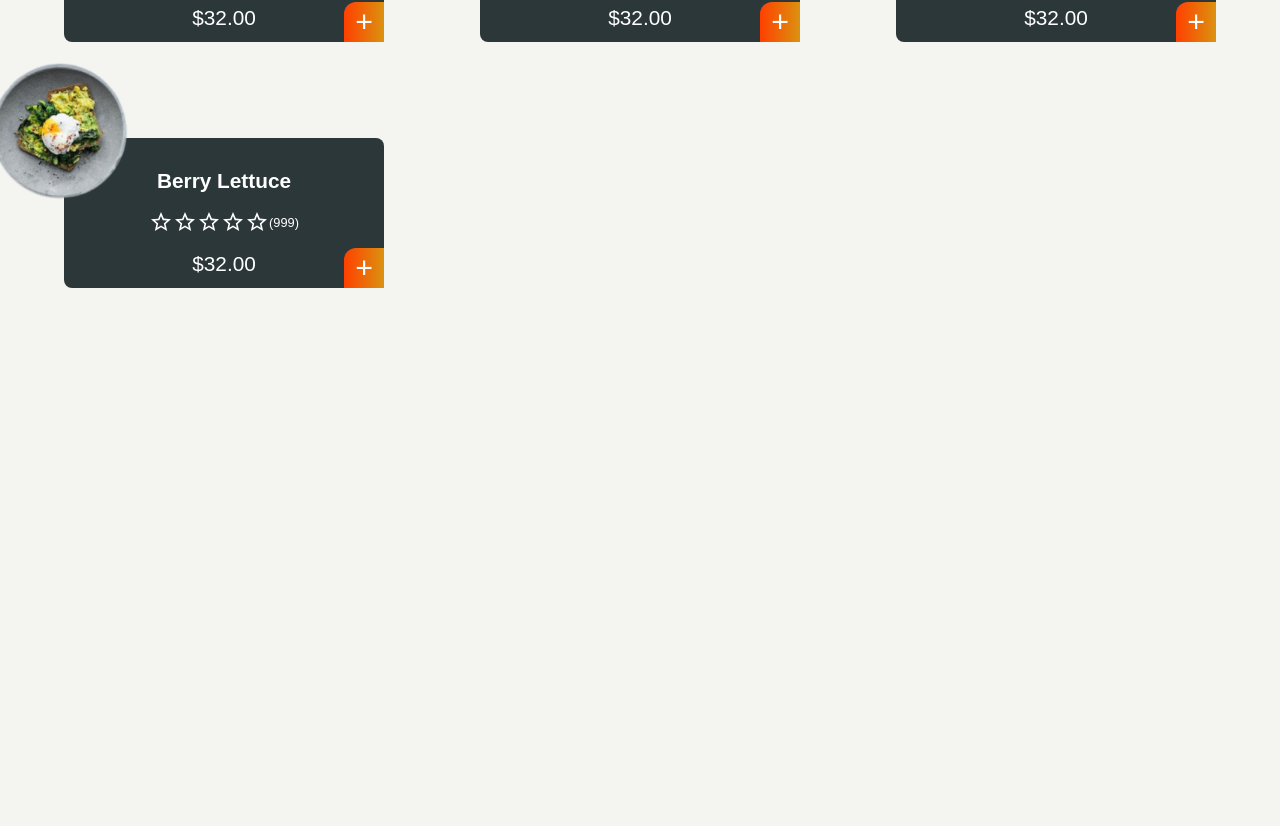
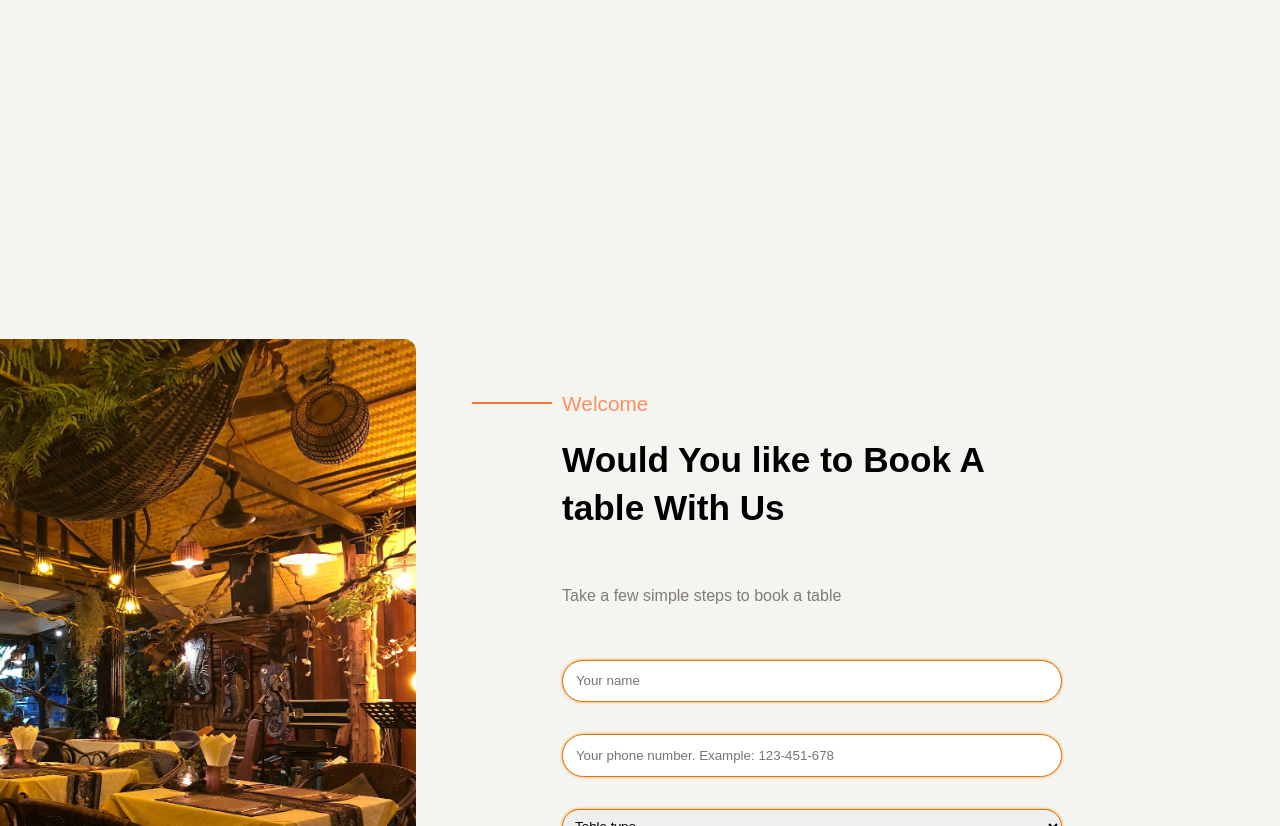
Before and after one commit to Simoon234/food_fe, a React (Create React App) app: page / in a window 1280 px wide. Shown: the part 1974-2800 px from the top of the page. Before the commit the page ends 2310 px from the top, so only its background shows below. Built offline with nearby package versions, Linux system fonts and the light colour scheme.

Commit message:
reservation done

```diff
--- a/src/components/Theme.tsx
+++ b/src/components/Theme.tsx
@@ -4,7 +4,7 @@ import {ReactNode} from 'react';
 const theme = {
     colors: {
         black: '#1E1E1F',
-        red: '#f09c0d',
+        red: '#EBAF2C',
         blue: '#0B8BD4',
         background: '#f4f4f1',
         darkGray: '#292A2B',
--- a/src/components/about/About.tsx
+++ b/src/components/about/About.tsx
@@ -1,7 +1,7 @@
 import styled from "styled-components";
 import KeyboardDoubleArrowRightIcon from '@mui/icons-material/KeyboardDoubleArrowRight';
 import food from '../../assets/images/food.jpg';
-import {SectionName} from "../common/SectionName";
+import {SectionLayout} from "../common/SectionLayout";
 import {AboutBg} from "../../assets/styled/AboutBg";
 
 export const About = () => {
@@ -10,11 +10,11 @@ export const About = () => {
             <AboutBg>
                 <div className='bg layer'></div>
             </AboutBg>
-            <AboutBox>
+            <AboutBox id='about-us'>
                 <div className='about-info-left'>
-                    <SectionName text='About us'
-                                 title='Let Us Tell You a Little About Ourselves'
-                                 description={`Lorem ipsum Lorem ipsum dolor sit amet, consectetur adipisicing elit.
+                    <SectionLayout text='About us'
+                                   title='Let Us Tell You a Little About Ourselves'
+                                   description={`Lorem ipsum Lorem ipsum dolor sit amet, consectetur adipisicing elit.
                              Accusamus aliquam, animi assumenda autem consectetur consequatur eveniet expedita in, iusto
                              laudantium natus nesciunt omnis optio praesentium.Quas quis suscipit ullam voluptatibus. dolor sit amet, consectetur adipisicing elit.
                              Beatae cumque delectus, exercitationem illum in ipsam molestiae necessitatibus pariatur quibusdam quidem quo repellendus saepe sapiente tempora voluptates. Debitis nemo perferendis unde?`}/>
--- a/src/components/common/Section.tsx
+++ b/src/components/common/Section.tsx
@@ -15,6 +15,6 @@ export const SectionLayout = ({children}: Props) => {
 
 
 export const Section = styled.div`
-  height: 90vh;
+  min-height: 90vh;
   padding-top: 2rem;
 `
--- a/src/components/common/SectionName.tsx
+++ b/src/components/common/SectionLayout.tsx
@@ -1,6 +1,6 @@
 import styled from "styled-components";
 
-export const SectionName = ({text, title, description}: { text: string, title: string, description: string }) => {
+export const SectionLayout = ({text, title, description}: { text: string, title: string, description: string }) => {
     return (
         <Common>
             <span>{text}</span>
--- a/src/components/menu/Menu.tsx
+++ b/src/components/menu/Menu.tsx
@@ -1,4 +1,4 @@
-import {SectionName} from "../common/SectionName";
+import {SectionLayout} from "../common/SectionLayout";
 import styled from "styled-components";
 import menu1 from '../../assets/images/menu1.png';
 import menu2 from '../../assets/images/menu2.png';
@@ -23,7 +23,7 @@ export const Menu = () => {
 
     return (
         <>
-            <SectionName text='Menu' title='Our favorite menu' description='There is a huge selection of delicious
+            <SectionLayout text='Menu' title='Our favorite menu' description='There is a huge selection of delicious
             food on our menu, so everyone will find something to taste.'/>
             <ListOfFav>
                 <div className='meal-box'>
@@ -74,22 +74,6 @@ export const Menu = () => {
                     </div>
                     <span onClick={addToBasket} className='addToBasket'/>
                 </div>
-                <div className='meal-box'>
-                    <div className='imageBox'>
-                        <img src={menu1} alt=""/>
-                    </div>
-                    <div className='meal-details'>
-                        <h2>Berry Lettuce</h2>
-                        <div className='meal-opinions'>
-                            {fiveStars.map((item, i) =>
-                                <span key={i}>{item}</span>
-                            )}
-                            <span>(999)</span>
-                        </div>
-                        <p>$32.00</p>
-                    </div>
-                    <span onClick={addToBasket} className='addToBasket'/>
-                </div>
             </ListOfFav>
         </>
     )
@@ -101,14 +85,14 @@ export const ListOfFav = styled.div`
   justify-content: space-between;
   flex-wrap: wrap;
   position: relative;
-  margin-top: 6rem;
+  margin-top: 4rem;
 
   .meal-box {
     position: relative;
     width: 320px;
     height: 150px;
     background-color: #2C373A;
-    margin: 3rem 0;
+    margin: 2rem 0 5rem 0;
     border-radius: 8px;
 
     .imageBox {
--- /dev/null
+++ b/src/components/reservation/Reservation.tsx
@@ -0,0 +1,119 @@
+import {SectionLayout} from "../common/SectionLayout";
+import styled from "styled-components";
+import table from "../../assets/images/reservation.jpg"
+
+export const Reservation = () => {
+    let user = true;
+    return (
+        <ReservationWrapper>
+            <div className='image-box'>
+                <img src={table} alt=""/>
+            </div>
+            <div className='reservation-wrapper'>
+                <SectionLayout text='Welcome' title='Would You like to Book A table With Us' description='Take a few
+            simple steps to book a table'/>
+                {user ? <form className='reservation'>
+                    <label htmlFor="name">
+                        <input type="text" placeholder='Your name'/>
+                    </label>
+                    <label htmlFor="phone">
+                        <input type="tel" id='phone' placeholder='Your phone number. Example: 123-451-678'
+                               pattern="[0-9]{3}-[0-9]{3}-[0-9]{3}"/>
+                    </label>
+                    <select name="table-type" id="">
+                        <option value=''>Table type</option>
+                        <option value="2">2</option>
+                        <option value="4">4</option>
+                        <option value="6">6</option>
+                    </select>
+                    <div className='reservation-date'>
+                        <label htmlFor="date">
+                            <input placeholder='Date' min='1' max='31' type="number"/>
+                        </label>
+                        <label htmlFor="month">
+                            <input placeholder='Month' type="number" min='1' max='12'/>
+                        </label>
+                        <label htmlFor="month">
+                            <input placeholder='Month' type="time" min='1' max='12'/>
+                        </label>
+                    </div>
+                </form> : <h1>Looks like you are not logged in.</h1>}
+                {user ? <button className='to-book'>To Book</button> : <button className='to-book'>Login</button>}
+            </div>
+        </ReservationWrapper>
+    )
+}
+
+export const ReservationWrapper = styled.div`
+  display: flex;
+  flex-direction: row-reverse;
+  align-items: center;
+  position: relative;
+  margin-top: 6rem;
+
+  .image-box {
+    position: relative;
+  }
+
+  img {
+    position: absolute;
+    width: 600px;
+    height: 700px;
+    right: 720px;
+    top: -370px;
+    margin-right: 5rem;
+    border-radius: 12px;
+  }
+
+  .reservation {
+    width: 500px;
+    margin-top: 1rem;
+    padding: 1rem 0;
+
+    select {
+      padding: 0.5rem;
+      border-radius: 120px;
+    }
+  }
+
+  .reservation input, select {
+    width: 100%;
+    padding: 0.8rem;
+    border-radius: 120px;
+    margin: 1rem 0;
+    border: 1px solid #d97618;
+    transition: 250ms ease;
+    outline: none;
+    box-shadow: 0 0 3px #f5900a;
+    cursor: pointer;
+
+    &:focus {
+      background: #f8f2f2;
+      border: 1px solid #d97618;
+    }
+  }
+
+  .reservation-wrapper {
+    position: relative;
+  }
+
+  .reservation-date {
+    display: flex;
+    align-items: center;
+    justify-content: space-between;
+  }
+
+  .to-book {
+    width: 220px;
+    margin-top: 1rem;
+    padding: 1rem;
+    border-radius: 120px;
+    cursor: pointer;
+    background: #d97618;;
+    color: white;
+    font-size: 1rem;
+    border: 1px solid #d97618;
+  }
+
+
+`
--- a/src/views/Home.tsx
+++ b/src/views/Home.tsx
@@ -5,6 +5,7 @@ import {LandingPage} from "../components/homePage/LandingPage";
 import {SectionLayout} from "../components/common/Section";
 import {About} from "../components/about/About";
 import {Menu} from "../components/menu/Menu";
+import {Reservation} from "../components/reservation/Reservation";
 
 export const Home = () => {
     return (
@@ -22,12 +23,18 @@ export const Home = () => {
             <SectionLayout>
                 <Menu/>
             </SectionLayout>
+            <SectionLayout>
+                <Reservation/>
+            </SectionLayout>
+            <SectionLayout>
+                <h1>Elo</h1>
+            </SectionLayout>
         </>
 
     )
 }
 
 export const LandingPageContainer = styled.div`
-  height: 100vh;
+  min-height: 100vh;
   max-width: 100%;
 `
```
Also changed, not shown: src/assets/images/reservation.jpg (added).
